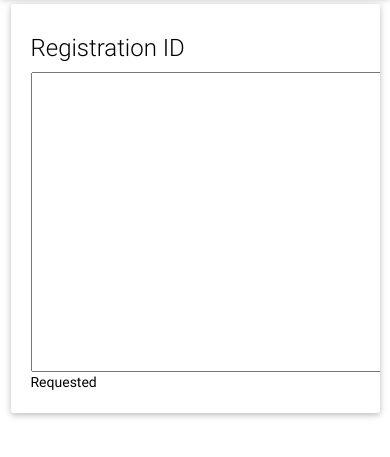
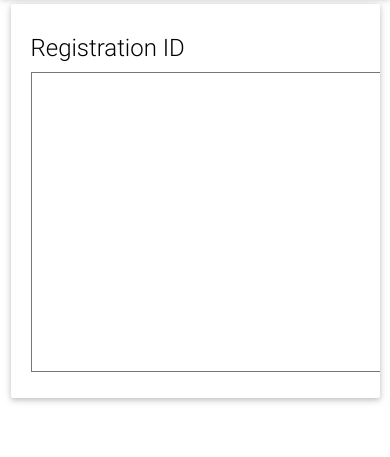
Before and after one commit to beyondjs/phonegap-push-notifications, a plain HTML site: page index.html in a window 390 px wide. Shown: the part 59-516 px from the top of the page. Drawn offline with Linux system fonts and the light colour scheme; some packages are replaced by stand-ins of ours.

Commit message:
Initial setup

```diff
--- a/config.xml
+++ b/config.xml
@@ -1,6 +1,6 @@
 <widget xmlns="http://www.w3.org/ns/widgets" xmlns:gap="http://phonegap.com/ns/1.0"
         id="com.xsites.test-push-notifications"
-        version="1.0.3">
+        version="1.0.4">
 
     <name><![CDATA[Push Notifications Test]]></name>
     <description>Testing Push Notifications.</description>
--- a/index.html
+++ b/index.html
@@ -41,7 +41,7 @@
         <div class="card darken-1">
             <div class="card-content black-text">
                 <span class="card-title black-text">Registration ID</span>
-                <input style="width: 400px; height: 300px;" cols="10" rows="40" id="regId">Requested</input>
+                <textarea style="width: 600px; height: 300px;" cols="10" rows="40" id="regId"></textarea>
             </div>
         </div>
     </div>
```
